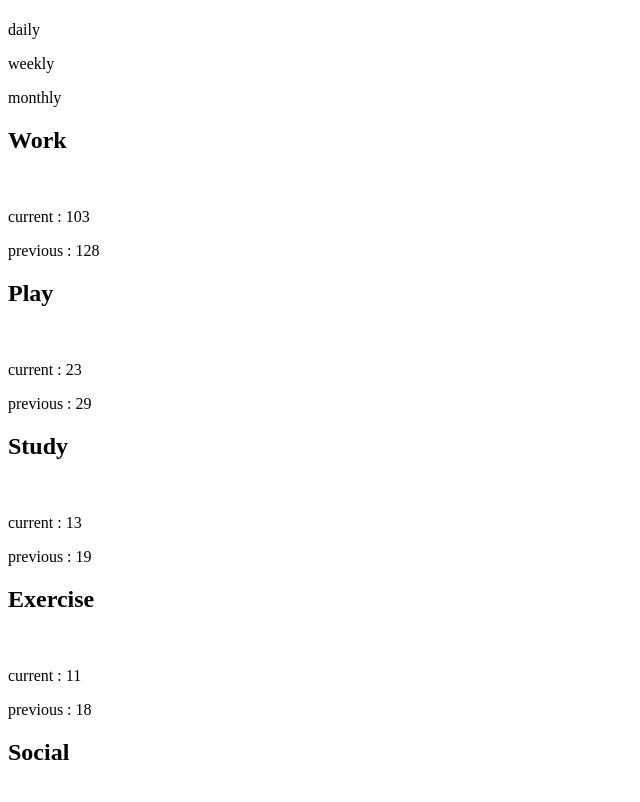
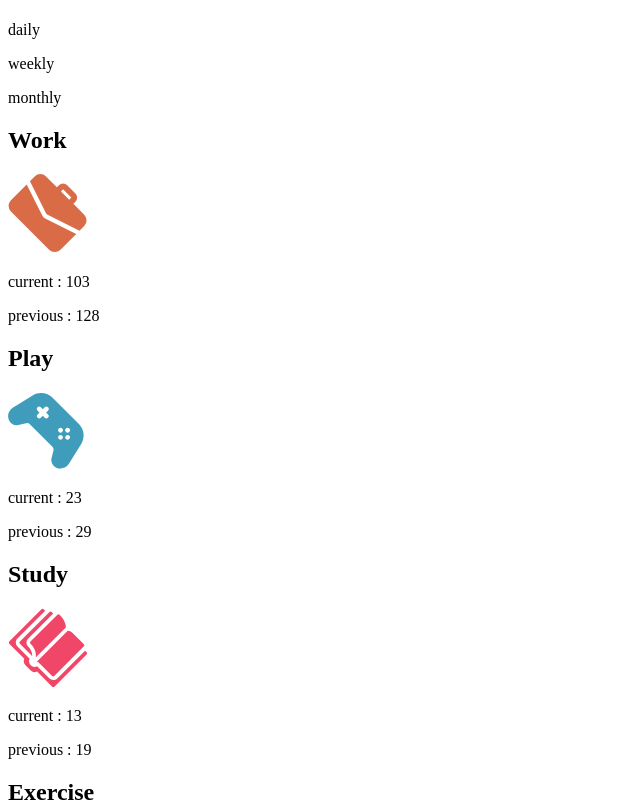
Before and after one commit to Sasfi12/timeTrackingDashboard, a React (Vite) app: page / in a window 1280 px wide. Shown: the top 802 px of the page, without its empty margins (0-640 px from the left). Built offline with nearby package versions, Linux system fonts and the light colour scheme.

Commit message:
added formatting and planning automation of bgColors

```diff
--- a/src/App.jsx
+++ b/src/App.jsx
@@ -3,22 +3,45 @@ import './App.css'
 import User from './components/user/User'
 import Timeframe from './components/timeframe/Timeframe'
 import data from "../public/data.json"
+import social from "../public/images/icon-social.svg"
+import exercise from "../public/images/icon-exercise.svg"
+import play from "../public/images/icon-play.svg"
+import selfCare from "../public/images/icon-self-care.svg"
+import study from "../public/images/icon-study.svg"
+import work from "../public/images/icon-work.svg"
+
 function App() {
   const [currentlySelected , setCurrentlySelected] = useState("monthly") ;
-
+  const images = [work, play , study , exercise , social , selfCare]
+  const bgColors = []
   const MapTimeFrames = (
       data.map(function(e , index) {
         if(currentlySelected == "monthly")
           return (
-            <Timeframe key={index} title={e.title} current= {e.timeframes.monthly.current} previous= {e.timeframes.monthly.previous} />
+            <Timeframe
+              key={index}
+              title={e.title}
+              current= {e.timeframes.monthly.current}
+              previous= {e.timeframes.monthly.previous}
+              image= {images[index]} />
             )
         else if(currentlySelected == "daily")
           return (
-            <Timeframe key={index} title={e.title} current= {e.timeframes.daily.current} previous= {e.timeframes.daily.previous} />
+            <Timeframe
+              key={index}
+              title={e.title}
+              current= {e.timeframes.daily.current}
+              previous= {e.timeframes.daily.previous}
+              image= {images[index]} />
             )
         else if(currentlySelected == "weekly")
           return (
-            <Timeframe key={index} title={e.title} current= {e.timeframes.weekly.current} previous= {e.timeframes.weekly.previous} />
+            <Timeframe
+              key={index}
+              title={e.title}
+              current= {e.timeframes.weekly.current}
+              previous= {e.timeframes.weekly.previous}
+              image= {images[index]} />
             )
       })
     )
```
